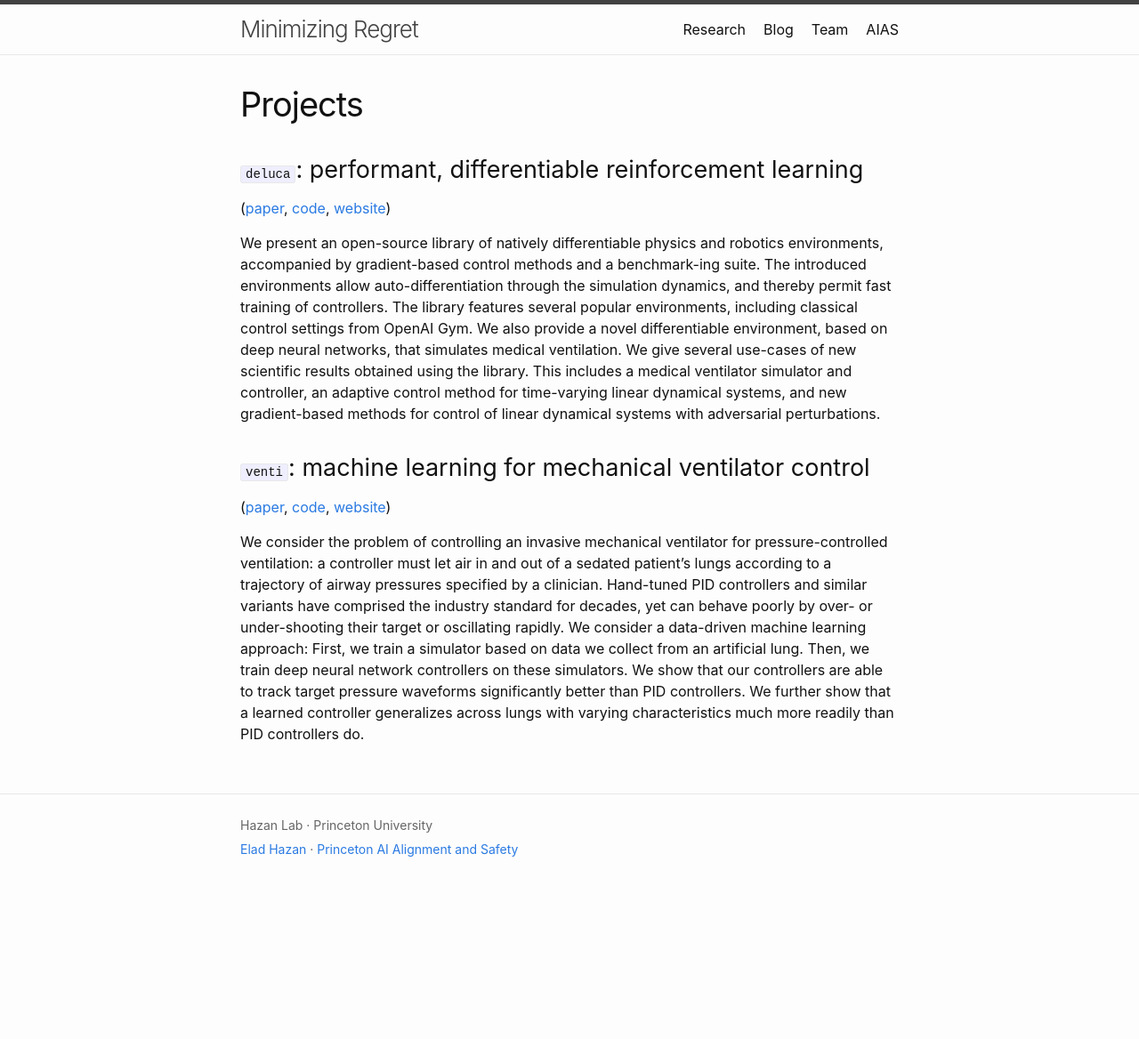
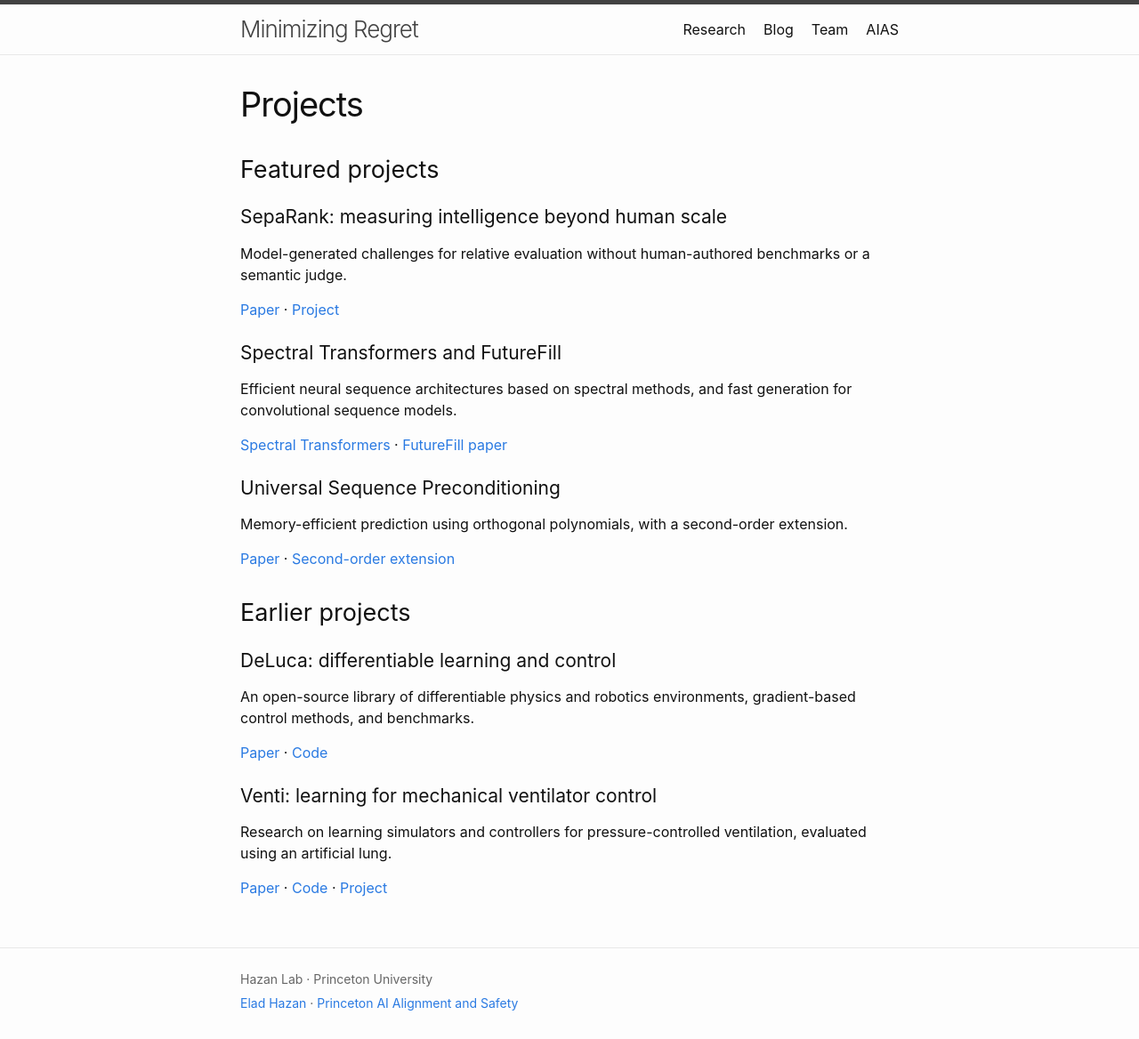
Before and after one commit to MinRegret/minregret.github.io, a Jekyll site: the page built from projects/index.md, in a window 1280 px wide. Shown: the whole page at 89% size. Built offline with Jekyll 4.4.1, drawn with Linux system fonts in a browser that asks for light colours; before the commit the page ends 995 px from its top, so only the background shows below that.

Commit message:
Feature current research projects and archive DeLuca and Venti

```diff
--- a/projects/index.md
+++ b/projects/index.md
@@ -5,12 +5,36 @@ title: Projects
 
 # Projects
 
-## `deluca`: performant, differentiable reinforcement learning
-([paper](https://arxiv.org/abs/2102.09968), [code](https://github.com/google/deluca), [website](http://deluca.fyi))
+## Featured projects
 
-We present an open-source library of natively differentiable physics and robotics environments, accompanied by gradient-based control methods and a benchmark-ing suite. The introduced environments allow auto-differentiation through the simulation dynamics, and thereby permit fast training of controllers. The library features several popular environments, including classical control settings from OpenAI Gym. We also provide a novel differentiable environment, based on deep neural networks, that simulates medical ventilation. We give several use-cases of new scientific results obtained using the library. This includes a medical ventilator simulator and controller, an adaptive control method for time-varying linear dynamical systems, and new gradient-based methods for control of linear dynamical systems with adversarial perturbations.
+### SepaRank: measuring intelligence beyond human scale
 
-## `venti`: machine learning for mechanical ventilator control
-([paper](https://arxiv.org/abs/2102.06779), [code](https://github.com/MinRegret/venti), [website](https://minregret.github.io/venti))
+Model-generated challenges for relative evaluation without human-authored benchmarks or a semantic judge.
 
-We consider the problem of controlling an invasive mechanical ventilator for pressure-controlled ventilation: a controller must let air in and out of a sedated patient's lungs according to a trajectory of airway pressures specified by a clinician. Hand-tuned PID controllers and similar variants have comprised the industry standard for decades, yet can behave poorly by over- or under-shooting their target or oscillating rapidly. We consider a data-driven machine learning approach: First, we train a simulator based on data we collect from an artificial lung. Then, we train deep neural network controllers on these simulators. We show that our controllers are able to track target pressure waveforms significantly better than PID controllers. We further show that a learned controller generalizes across lungs with varying characteristics much more readily than PID controllers do.
+[Paper](https://arxiv.org/abs/2607.07040) · [Project](https://princeton-superalignment.github.io/separank/)
+
+### Spectral Transformers and FutureFill
+
+Efficient neural sequence architectures based on spectral methods, and fast generation for convolutional sequence models.
+
+[Spectral Transformers](https://sites.google.com/view/gbrainprinceton/projects/spectral-transformers) · [FutureFill paper](https://arxiv.org/abs/2410.03766)
+
+### Universal Sequence Preconditioning
+
+Memory-efficient prediction using orthogonal polynomials, with a second-order extension.
+
+[Paper](https://arxiv.org/abs/2502.06545) · [Second-order extension](https://arxiv.org/abs/2605.08390)
+
+## Earlier projects
+
+### DeLuca: differentiable learning and control
+
+An open-source library of differentiable physics and robotics environments, gradient-based control methods, and benchmarks.
+
+[Paper](https://arxiv.org/abs/2102.09968) · [Code](https://github.com/google/deluca)
+
+### Venti: learning for mechanical ventilator control
+
+Research on learning simulators and controllers for pressure-controlled ventilation, evaluated using an artificial lung.
+
+[Paper](https://arxiv.org/abs/2102.06779) · [Code](https://github.com/MinRegret/venti) · [Project](https://minregret.github.io/venti)
```
